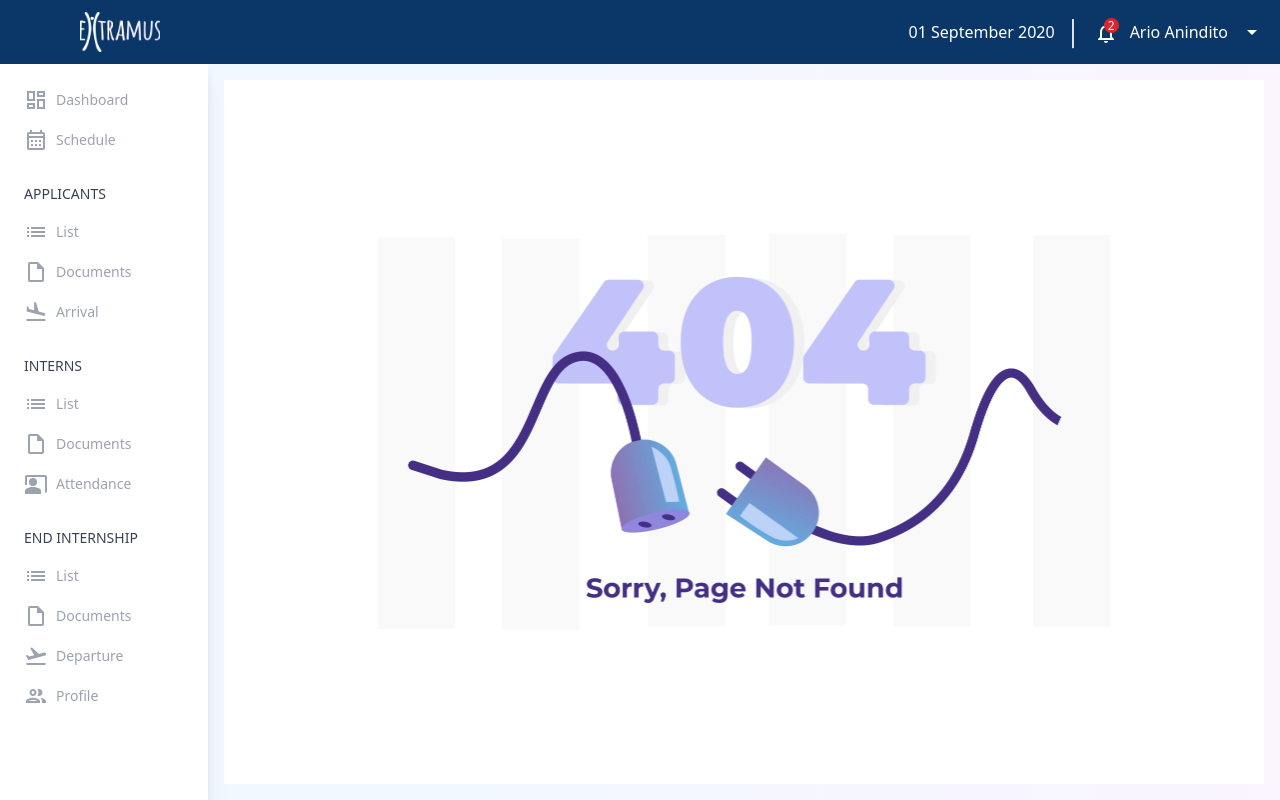
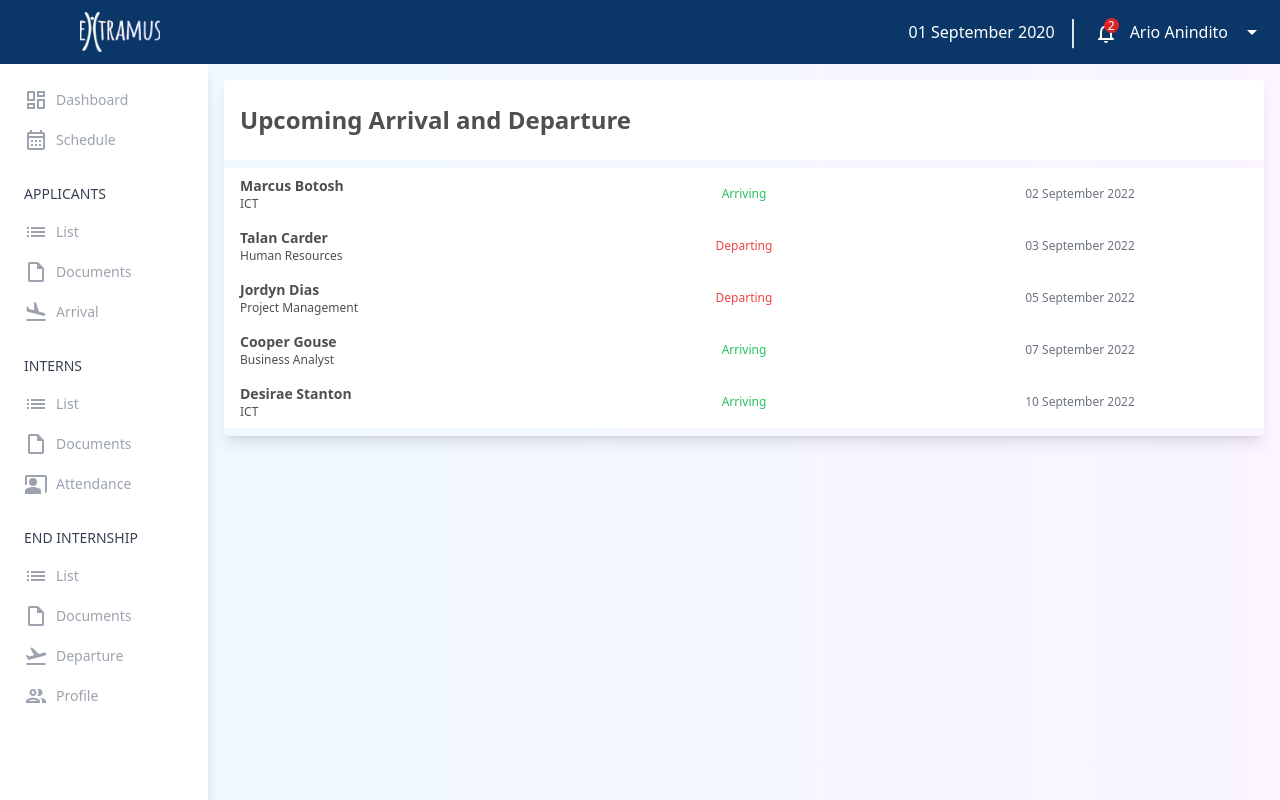
Before and after one commit to erenkahraman/HR-Platform, a Next.js app: page /dashboard/upcoming in a window 1280 px wide. Before the commit this address had no page. Built offline with nearby package versions, Linux system fonts and the light colour scheme.

Commit message:
changes in dashboard

```diff
--- a/components/Feed/Feed.jsx
+++ b/components/Feed/Feed.jsx
@@ -21,9 +21,9 @@ const Feed = () => {
 				</div>
 			</div>
 			<div className="flex flex-[1] p-2">
-				<div className="flex h-fit text-sm font-semibold underline cursor-pointer">
+				<button className="flex h-fit text-sm font-semibold underline cursor-pointer">
 					Read More
-				</div>
+				</button>
 			</div>
 		</div>
 	);
--- a/components/Feed/FeedSchedule.jsx
+++ b/components/Feed/FeedSchedule.jsx
@@ -13,7 +13,7 @@ const FeedSchedule = () => {
 					Shedule for this week
 				</div>
 				<div className="text-xs font-light h-48">
-					<p className="h-48" style={{overflow: "hidden"}}>
+					<p className="h-48" style={{overflow:"hidden"}}>
 						<br />Morning shift from 8:00 to 13:00: (23)
 						<br />
 						<br />Human Resources: 4
--- /dev/null
+++ b/pages/dashboard/birthday.jsx
@@ -0,0 +1,49 @@
+import { Reminder } from "../../components/Reminder";
+
+function news() {
+    return (
+        <section className="relative w-full">
+            <div className="w-full mb-12">
+                <div className="relative flex flex-col min-w-0 break-words w-full mb-6 shadow-lg rounded">
+
+                    {/* Title Container */}
+                    <div className="flex justify-between rounded-t mb-0 px-4 py-6 border-0 bg-white">
+                        <div className="flex flex-wrap items-center">
+                            <div className="relative w-full max-w-full flex-grow flex-1 ">
+                                <h3 className="font-semibold text-2xl">Upcoming Birthdays 🥳🍰🎉</h3>
+                            </div>
+                        </div>
+                    </div>
+
+                    <div className="block w-full overflow-x-auto my-2">
+                        <div className="items-center w-full bg-white">
+                           {/* Birthday Content */}
+                           <div className="py-4">
+                           <Reminder
+								color="text-purple-500"
+								title="Lia Ciobanu"
+								category="ICT"
+								time="21 august 2022"
+							/>
+                           </div>
+
+                            <div className="py-4">
+                            <Reminder
+								color="text-purple-500"
+								title="Rimma Cechir"
+								category="ICT"
+								time="25 august 2022"
+							/>
+                            </div>
+
+
+                        </div>
+                    </div>
+
+                </div>
+            </div>
+        </section >
+    );
+};
+
+export default news;
--- /dev/null
+++ b/pages/dashboard/dailyRemainder.jsx
@@ -0,0 +1,76 @@
+import { Reminder } from "../../components/Reminder";
+
+
+function news() {
+    return (
+        <section className="relative w-full">
+            <div className="w-full mb-12">
+                <div className="relative flex flex-col min-w-0 break-words w-full mb-6 shadow-lg rounded">
+
+                    {/* Title Container */}
+                    <div className="flex justify-between rounded-t mb-0 px-4 py-6 border-0 bg-white">
+                        <div className="flex flex-wrap items-center">
+                            <div className="relative w-full px-4 max-w-full flex-grow flex-1 ">
+                                <h3 className="font-semibold text-2xl">Daily Remainder</h3>
+                            </div>
+                        </div>
+                    </div>
+
+                    <div className="block w-full overflow-x-auto my-2">
+                        <div className="items-center w-full bg-white p-4">
+                            {/* Daily Reminder Content */}
+                            <div classname="py-2">
+                                <Reminder
+                                    color="text-red-500"
+                                    title="HR Meeting"
+                                    category="General"
+                                    time="Today"
+                                />
+                            </div>
+
+                            <div classname="py-2">
+                                <Reminder
+                                    color="text-yellow-500"
+                                    title="HR Interview: Wilson"
+                                    category="Interview"
+                                    time="10 September 2021"
+                                />
+                            </div>
+
+                            <div classname="py-2">
+                                <Reminder
+                                    color="text-yellow-500"
+                                    title="Documents Update: Samara"
+                                    category="Applicants"
+                                    time="10 September 2021"
+                                />
+                            </div>
+
+                            <div classname="py-2">
+                                <Reminder
+                                    color="text-green-500"
+                                    title="Update Calendar and Applicant Details"
+                                    category="General"
+                                    time="Everyday"
+                                />
+                            </div>
+
+                            <div classname="py-2">
+                                <Reminder
+                                    color="text-green-500"
+                                    title="Check Applicant Documents"
+                                    category="General"
+                                    time="Everyday"
+                                />
+                            </div>
+
+                        </div>
+                    </div>
+
+                </div>
+            </div>
+        </section >
+    );
+};
+
+export default news;
--- a/pages/dashboard/index.jsx
+++ b/pages/dashboard/index.jsx
@@ -206,7 +206,7 @@ export default function Dashboard() {
 						<div className="flex items-center justify-between">
 							<div className="text-xl font-semibold">Weekly Schedule</div>
 							<a
-								href="/dashboard/weeklySchedule"
+								href="\dashboard\weeklySchedule"
 								className="viewAll flex items-center justify-center text-[#2F80ED]"
 							>
 								<div>View All</div>
@@ -232,7 +232,7 @@ export default function Dashboard() {
 						<div className="flex items-center justify-between">
 							<div className="text-xl font-semibold">Daily Reminder</div>
 							<a
-								href="./"
+								href="/dashboard/dailyRemainder"
 								className="flex items-center justify-center text-[#2F80ED]"
 							>
 								<div>View All (12)</div>
@@ -286,7 +286,7 @@ export default function Dashboard() {
 								Upcoming Arrival and Departure
 							</div>
 							<a
-								href="./"
+								href="/dashboard/upcoming"
 								className="flex items-center justify-center text-[#2F80ED]"
 							>
 								<div>View All (8)</div>
@@ -338,7 +338,7 @@ export default function Dashboard() {
 						<div className="flex items-center justify-between">
 							<div className="text-xl font-semibold">Upcoming Birthdays 🥳🍰🎉</div>
 							<a
-								href="./"
+								href="/dashboard/birthday"
 								className="flex items-center justify-center text-[#2F80ED]"
 							>
 								<div>View All (6)</div>
--- a/pages/dashboard/news.jsx
+++ b/pages/dashboard/news.jsx
@@ -18,6 +18,8 @@ function news() {
           <div className="block w-full overflow-x-auto">
             <div className="items-center w-full border-collapse bg-white">
               <Feed />
+            </div>
+            <div className="items-center w-full border-collapse bg-white">
               <Feed />
             </div>
           </div>
--- /dev/null
+++ b/pages/dashboard/upcoming.jsx
@@ -0,0 +1,73 @@
+import Upcoming from "../../components/Upcoming/Upcoming";
+
+function news() {
+    return (
+        <section className="relative w-full">
+            <div className="w-full mb-12">
+                <div className="relative flex flex-col min-w-0 break-words w-full mb-6 shadow-lg rounded">
+
+                    {/* Title Container */}
+                    <div className="flex justify-between rounded-t mb-0 px-4 py-6 border-0 bg-white">
+                        <div className="flex flex-wrap items-center">
+                            <div className="relative w-full max-w-full flex-grow flex-1 ">
+                                <h3 className="font-semibold text-2xl">Upcoming Arrival and Departure</h3>
+                            </div>
+                        </div>
+                    </div>
+
+                    <div className="block w-full overflow-x-auto my-2">
+                        <div className="items-center w-full bg-white px-4">
+                            {/* Arrival Departure Content*/}
+                            <div className="py-2">
+                                <Upcoming
+                                    name="Marcus Botosh"
+                                    department="ICT"
+                                    status="Arriving"
+                                    time="02 September 2022"
+                                />
+                            </div>
+
+                            <div className="py-2">
+                                <Upcoming
+                                    name="Talan Carder"
+                                    department="Human Resources"
+                                    status="Departing"
+                                    time="03 September 2022"
+                                /></div>
+
+                            <div className="py-2">
+                                <Upcoming
+                                    name="Jordyn Dias"
+                                    department="Project Management"
+                                    status="Departing"
+                                    time="05 September 2022"
+                                /></div>
+
+                            <div className="py-2">
+                                <Upcoming
+                                    name="Cooper Gouse"
+                                    department="Business Analyst"
+                                    status="Arriving"
+                                    time="07 September 2022"
+                                />
+                            </div>
+
+                            <div className="py-2">
+                                <Upcoming
+                                    name="Desirae Stanton"
+                                    department="ICT"
+                                    status="Arriving"
+                                    time="10 September 2022"
+                                />
+                            </div>
+
+                        </div>
+                    </div>
+
+                </div>
+            </div>
+        </section >
+    );
+};
+
+export default news;
--- a/pages/dashboard/weeklySchedule.jsx
+++ b/pages/dashboard/weeklySchedule.jsx
@@ -1,4 +1,5 @@
 import FeedSchedule from "../../components/Feed/FeedSchedule"
+import AddIcon from '@mui/icons-material/Add';
 
 function news() {
   return (
@@ -13,11 +14,21 @@ function news() {
                 <h3 className="font-semibold text-2xl">Weekly Schedule</h3>
               </div>
             </div>
+            <div className="flex gap-2">
+              <button href="/interns/monthAttendance">
+                <span className="hover:bg-green-400 group flex items-center rounded-md bg-green-500 text-white text-xs font-light pl-2 pr-3 py-2 shadow-sm cursor-pointer">
+                  <AddIcon />
+                  <p className="text-m">Add Schedule</p>
+                </span>
+              </button>
+            </div>
           </div>
 
           <div className="block w-full overflow-x-auto">
             <div className="items-center w-full border-collapse bg-white">
               <FeedSchedule />
+            </div>
+            <div className="items-center w-full border-collapse bg-white">
               <FeedSchedule />
             </div>
           </div>
```
